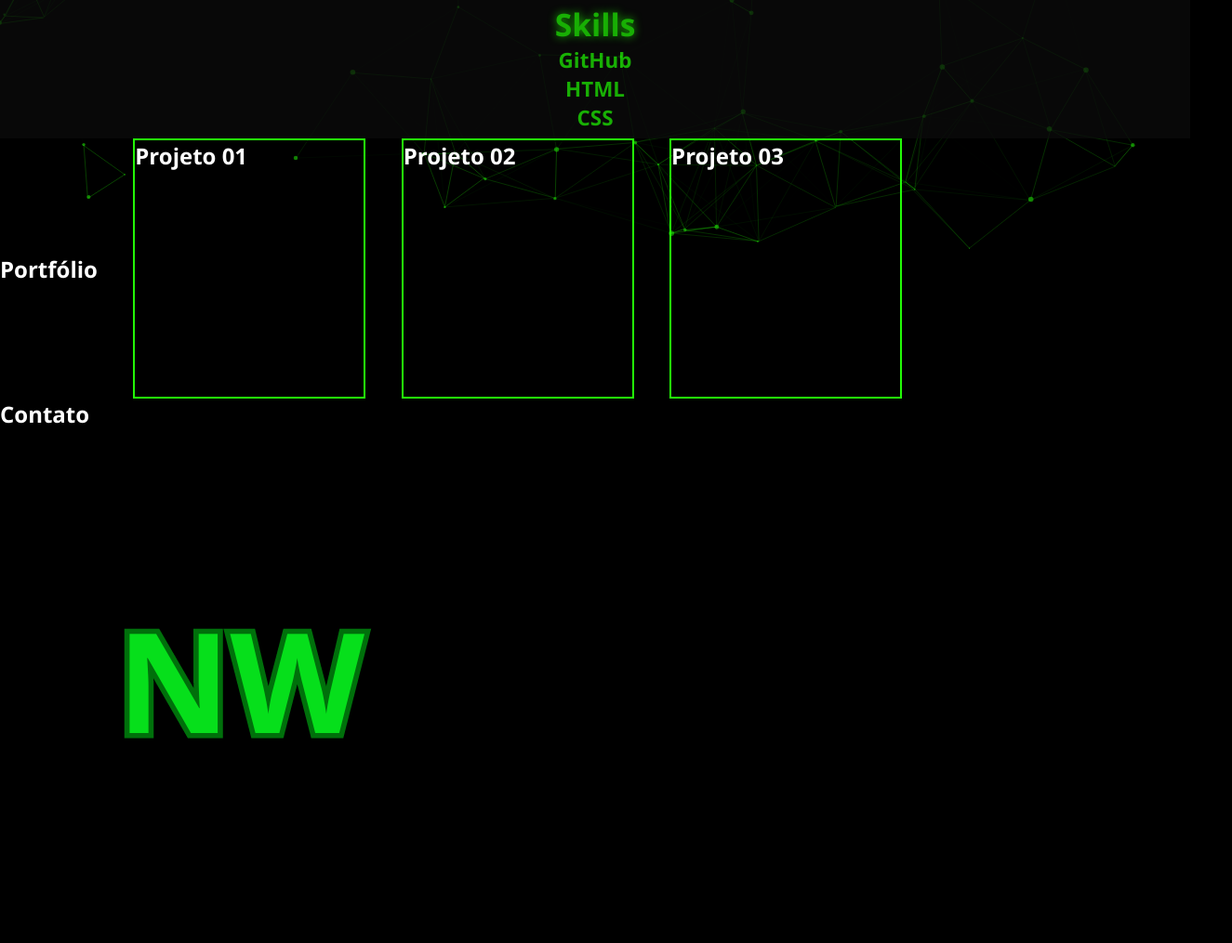
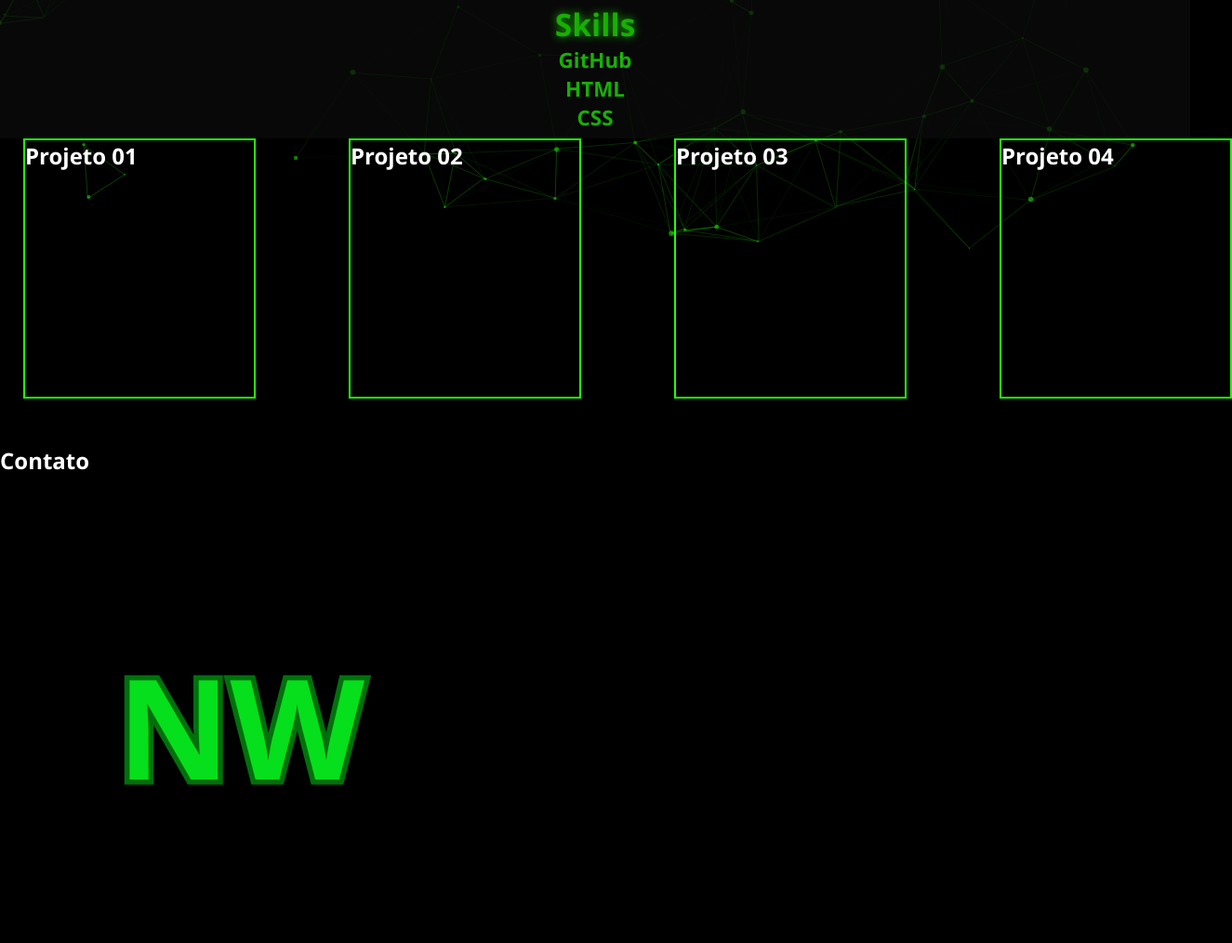
Before and after one commit to Gestao-de-Performance/projeto-final-NeyWillian, a plain HTML site: page Página Portfólio/Index.html in a window 1280 px wide. Shown: the part 546-1561 px from the top of the page at 93% size, 1325 px wide, since content can reach past the window. Before the commit the page ends 1513 px from the top, so only its background shows below. Drawn offline with Linux system fonts and the light colour scheme.

Commit message:
Add files via upload

```diff
--- a/Página Portfólio/Index.html
+++ b/Página Portfólio/Index.html
@@ -158,20 +158,14 @@
     <a href="#" class="skill1">CSS</a>
   </div>
 
-  <div class="projetos">
-    <h2 >Portfólio</h2>
-  </div>
-    <div>
-    <h2 class="projetos01">Projeto 01</h2>
-    </div>
-    <div>
-    <h2 class="projetos02">Projeto 02</h2>
-    </div>
-    <div>
-    <h2 class="projetos03">Projeto 03</h2>
+    <div class="projetos">
+     <h2 class="projetos01">Projeto 01</h2>
+     <h2 class="projetos02">Projeto 02</h2>
+     <h2 class="projetos03">Projeto 03</h2>
+     <h2 class="projetos04">Projeto 04</h2>
     </div>
 
-  <footer>
+  <footer class="rodape">
     <div>
       <h2>Contato</h2>
       <img src="/Página Portfólio/imagens/NW.png" alt="logo do desenvolvedor">
--- a/Página Portfólio/style.css
+++ b/Página Portfólio/style.css
@@ -170,15 +170,26 @@ nav a:hover
 }
 
 .projetos{
-display: flex;
-align-items: center;
-justify-content: space-around;
+    display: flex;
+    align-items:center;
+    justify-content: space-around;
+    gap: 100px;
+    margin-left: 25px;
+
 }
 .projetos01,
 .projetos02,
-.projetos03{
+.projetos03,
+.projetos04{
     border: #23fa07 2px solid;
     width: 250px;
     height: 280px;
 
 }
+
+.rodape{
+    padding-top: 50px;
+    display: flex;
+    align-items: center;
+    justify-content: center;
+}
```
